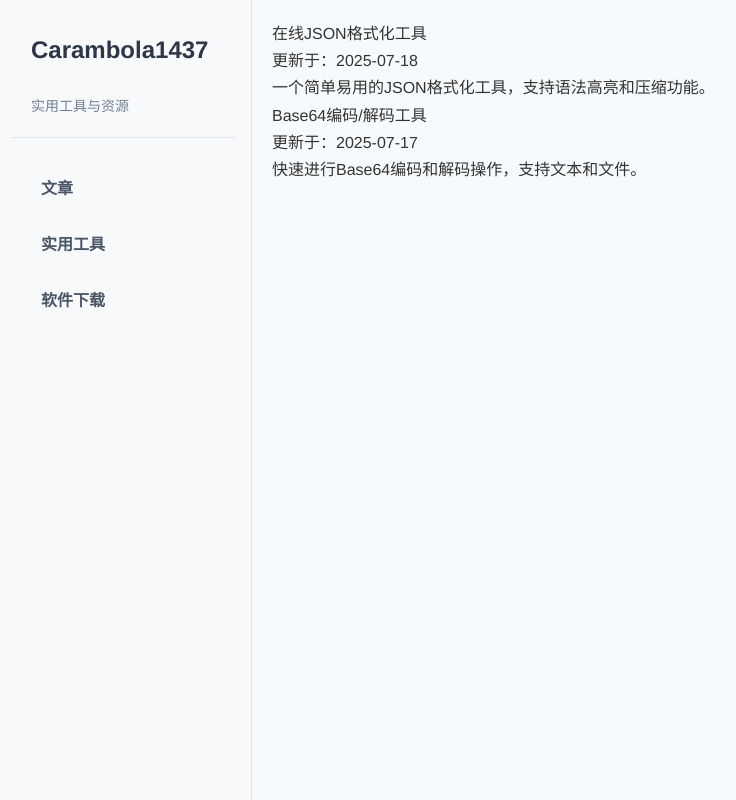
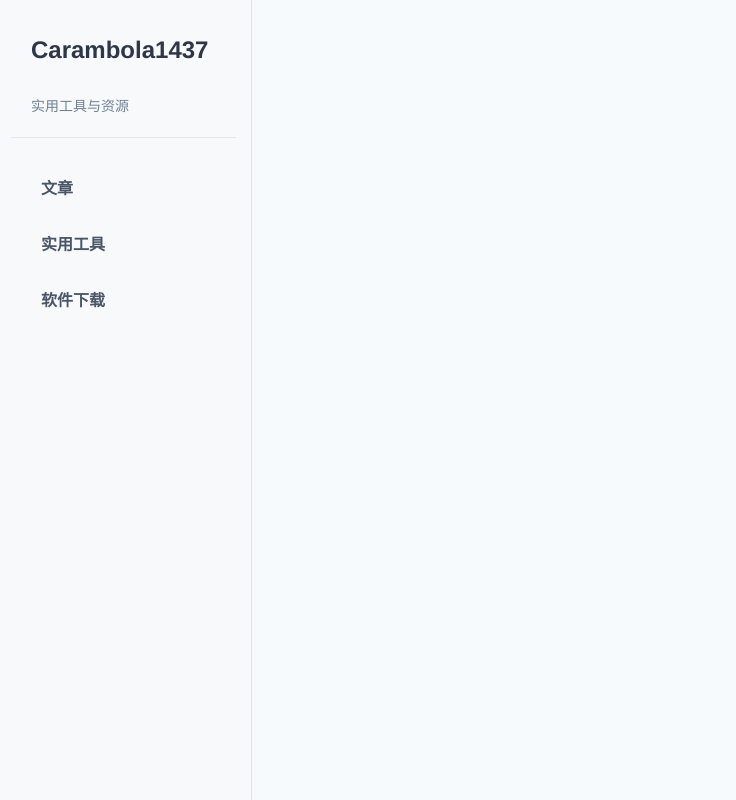
Before and after one commit to Carambola1437/Carambola1437.github.io, a plain HTML site: page 工具.html in a window 1280 px wide. Shown: the whole page, without its empty margins (4-740 px from the left). Drawn offline with Linux system fonts and the light colour scheme.

Commit message:
更新博客

```diff
--- a/工具.html
+++ b/工具.html
@@ -21,20 +21,20 @@
     </div>
     <div class="main">
         <div class="article-list">
-            <div class="item">
-                <div class="title">在线JSON格式化工具</div>
-                <div class="status">更新于：2025-07-18</div>
+            <!-- <div class="item">
+                <div class="title">...</div>
+                <div class="status">更新于:...</div>
                 <div class="content">
-                    一个简单易用的JSON格式化工具，支持语法高亮和压缩功能。
+                    ...
                 </div>
             </div>
             <div class="item">
-                <div class="title">Base64编码/解码工具</div>
-                <div class="status">更新于：2025-07-17</div>
+                <div class="title">...</div>
+                <div class="status">更新于:...</div>
                 <div class="content">
-                    快速进行Base64编码和解码操作，支持文本和文件。
+                    ...
                 </div>
-            </div>
+            </div> -->
         </div>
     </div>
 </body>
```
Also changed, not shown: article.html (+2 -1 lines), index.html (+5 -5 lines), 文章.html (+7 -0 lines), 1 other file.
